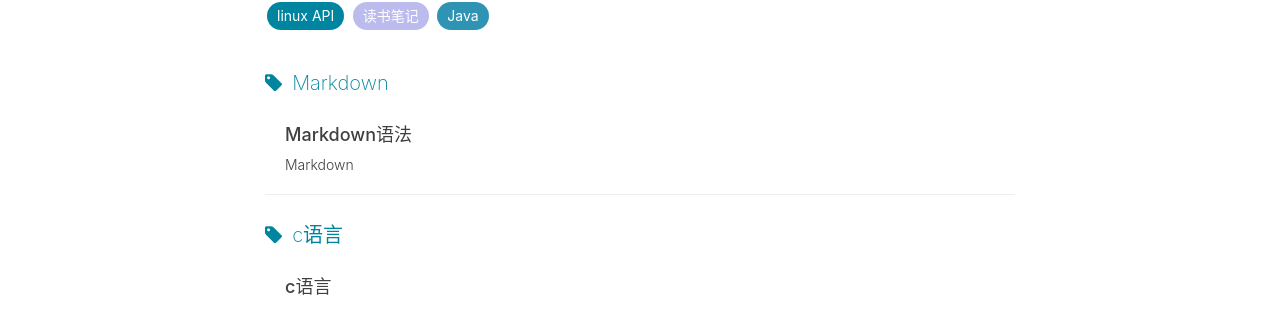
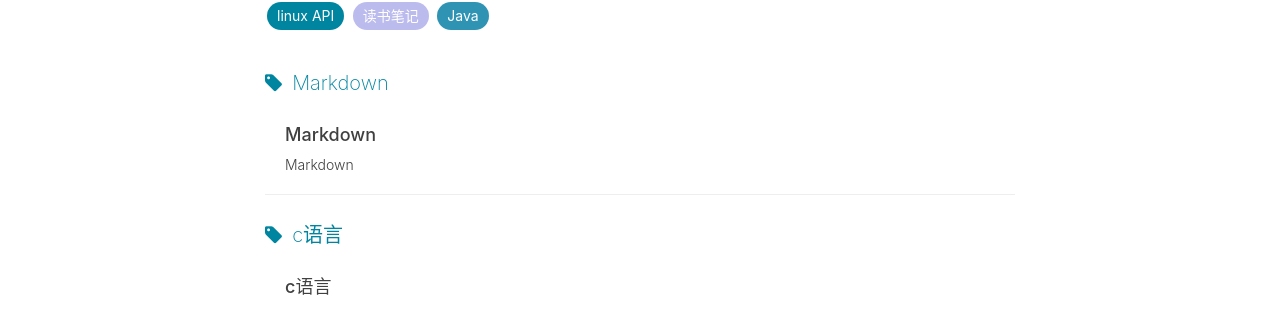
Before and after one commit to vzhan229/vzhan229.github.io, a Jekyll site: the page built from tags.html, in a window 1280 px wide and 900 px high. Shown: the part 302-611 px from the top of the window. Built offline with Jekyll 4.4.1, drawn with Linux system fonts in a browser that asks for light colours; nearby versions of some CDN libraries; comment, search, counter and statistics services are not loaded.

Commit message:
更新文章

```diff
--- a/_posts/2019-03-20-Markdown.md
+++ b/_posts/2019-03-20-Markdown.md
@@ -1,6 +1,6 @@
 ---
 layout:     post
-title:      Markdown语法
+title:
 subtitle:   Markdown
 date:       2019-03-20
 author:     BY 孟超
```
